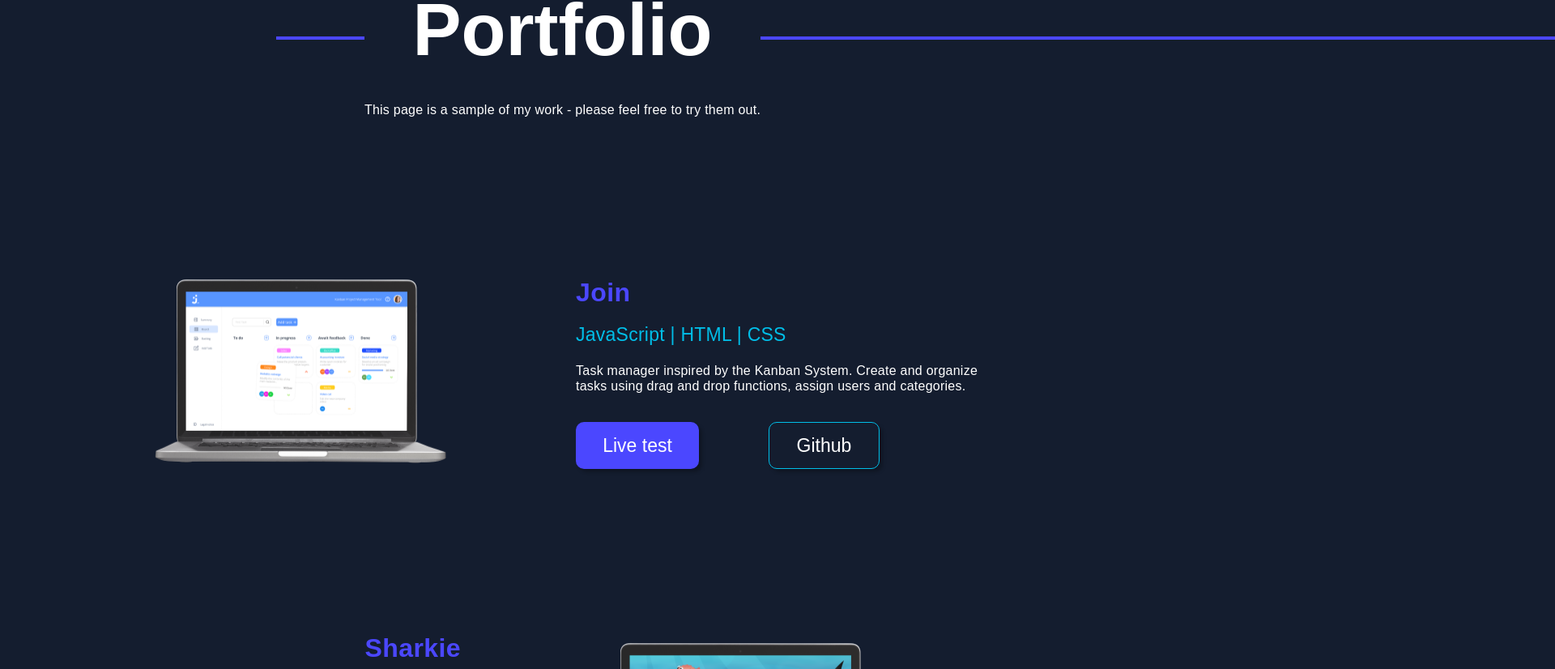
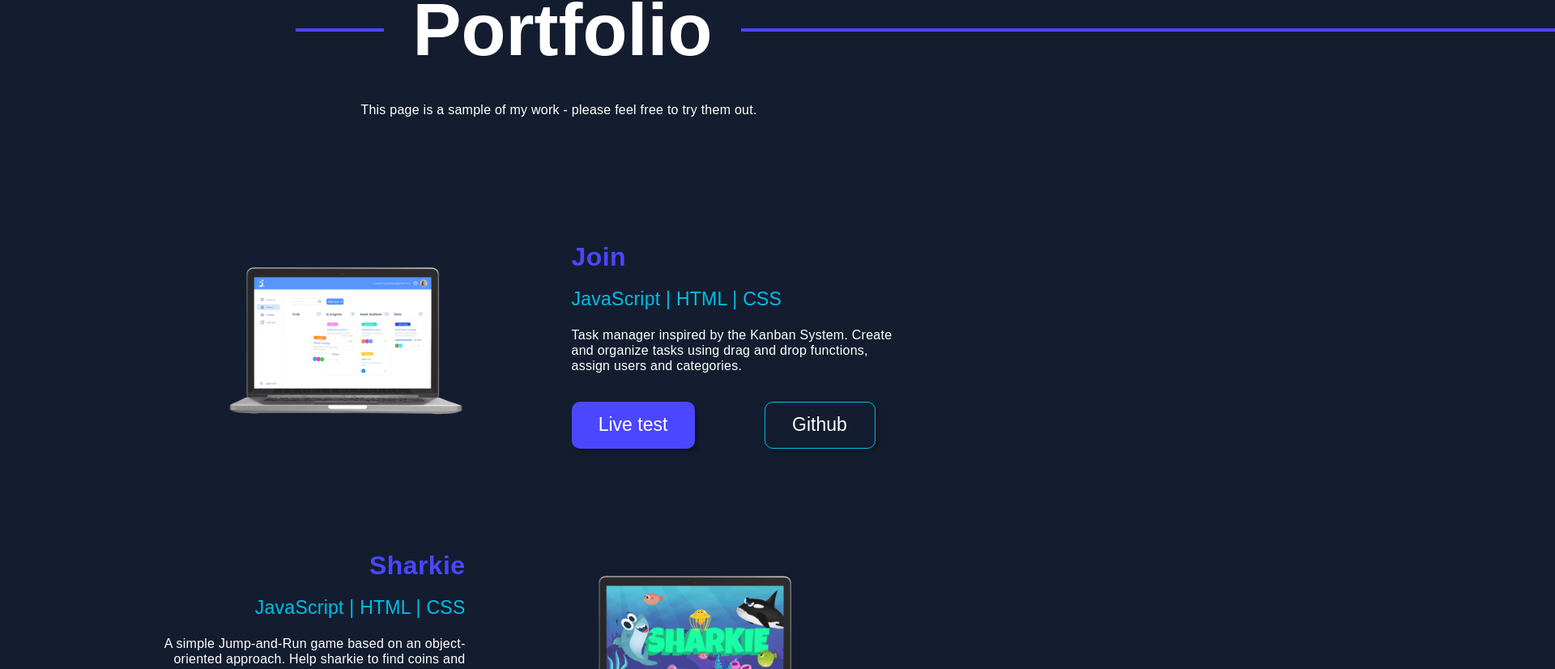
Before and after one commit to danijel991/portfolio, an Angular app: page / in a window 1280 px wide. Shown: the part 3494-4320 px from the top of the page at 81% size, 1920 px wide, since content can reach past the window. Built offline with nearby package versions, Linux system fonts and the light colour scheme.

Commit message:
css responsive unfinished

```diff
--- a/src/app/projects/projects.component.html
+++ b/src/app/projects/projects.component.html
@@ -5,12 +5,13 @@
         <div class="short-line"></div>
         <div class="header-center">
           <h1>Portfolio</h1>
-          <span class="subhead-span">This page is a sample of my work - please feel free to try them out.</span>
+
         </div>
         <div class="long-line-wrapper">
           <div class="long-line"></div>
         </div>
       </div>
+      <span class="subhead-span">This page is a sample of my work - please feel free to try them out.</span>
     </div>
     <div class="projects-section">
       <div class="project-wrapper"  data-aos="zoom-out-down">
@@ -34,11 +35,14 @@
       </div>
       <div class="project-wrapper"  data-aos="zoom-out-down">
         <div class="projects-right-wrapper even">
+          <div class="img-padding btn-small">
+            <img class="img-right" src="./assets/img/project-thumbnail/sharkie.png" alt="">
+          </div>
           <h2>Sharkie</h2>
           <span class="projectTechnology">JavaScript | HTML | CSS</span>
-          <span class="projectDescription">A simple Jump-and-Run game based on an object-oriented approach. Help sharkie
+          <span id="text-right" class="projectDescription">A simple Jump-and-Run game based on an object-oriented approach. Help sharkie
             to find coins and poison bottles to fight against the killer whale.</span>
-          <div class="btn-area">
+          <div class="btn-area btn-big">
             <a href="http://danijel-savkovic.developerakademie.net/Sharkie/index.html">
               <button class="test-btn">Live test</button>
             </a>
@@ -47,8 +51,16 @@
             </a>
           </div>
         </div>
-        <div class="img-padding">
+        <div class="img-padding btn-big">
           <img class="img-right" src="./assets/img/project-thumbnail/sharkie.png" alt="">
+        </div>
+        <div class="btn-area btn-small">
+          <a href="http://danijel-savkovic.developerakademie.net/Sharkie/index.html">
+            <button class="test-btn">Live test</button>
+          </a>
+          <a href="https://github.com/danijel991/Sharkie">
+            <button class="github-btn">Github</button>
+          </a>
         </div>
       </div>
       <div class="project-wrapper"  data-aos="zoom-out-down">
--- a/src/app/projects/projects.component.scss
+++ b/src/app/projects/projects.component.scss
@@ -5,10 +5,19 @@
   padding-top: 100px;
 }
 
+.subhead-span {
+  text-align: center;
+  padding-left: 100px;
+}
+
+.btn-small {
+  display: none;
+}
+
 .main-div {
-    display: flex;
-    flex-direction: column;
-    align-items: center;
+  display: flex;
+  flex-direction: column;
+  align-items: center;
 }
 
 .project-wrapper {
@@ -141,6 +150,75 @@ h2 {
   padding-bottom: 24px;
 }
 
-@media only screen and (max-width: 1480px) {
+#text-right {
+  text-align: right !important;
+}
 
+@media only screen and (max-width: 1600px) {
 }
+
+@media only screen and (max-width: 1340px) {
+  .projects-section {
+    margin-left: 50px;
+    margin-right: 50px;
+  }
+
+  .projects-right-wrapper {
+    width: 400px;
+  }
+
+  .img-left,
+  .img-right {
+    height: 272px;
+    width: 496px;
+  }
+}
+
+@media only screen and (max-width: 1260px) {
+}
+
+@media only screen and (max-width: 1080px) {
+  .project-wrapper {
+    flex-direction: column;
+  }
+
+  .projects-right-wrapper {
+    align-items: center;
+    text-align: center;
+  }
+
+  #text-right {
+    text-align: center !important;
+  }
+
+  .btn-big {
+    display: none;
+  }
+
+  .projects-section {
+    margin-left: 25px;
+    margin-right: 25px;
+  }
+
+  .btn-small {
+    display: flex;
+  }
+
+  .img-right,
+  .img-left {
+    margin: 0;
+  }
+
+  .short-line {
+    width: 20px;
+  }
+
+  h1 {
+    font-size: 45px !important;
+    margin: 35px 9px;
+  }
+
+  .subhead-span {
+    padding-left: 50px;
+}
+}
--- a/src/app/skills/skills.component.scss
+++ b/src/app/skills/skills.component.scss
@@ -40,7 +40,7 @@
   align-items: flex-start;
   margin-left: 110px;
   margin-right: 0;
-  width: 100vw;
+  width: 100v;
   justify-content: space-between;
 }
 
@@ -126,6 +126,10 @@ h1 {
 }
 
 @media only screen and (max-width: 1080px) {
+
+  h1 {
+    font-size: 45px !important;
+  }
   .title {
     font-size: 14px !important;
     width: 64px;
@@ -144,4 +148,9 @@ h1 {
   .skills-right {
     margin-bottom: 70px;
   }
+
+  .text-margin {
+    text-align: center;
+  }
+
 }
--- a/src/styles.scss
+++ b/src/styles.scss
@@ -71,4 +71,8 @@ a {
     align-items: center;
     flex-wrap: nowrap;
   }
+
+  .btn-small {
+    display: flex;
+  }
 }
```
